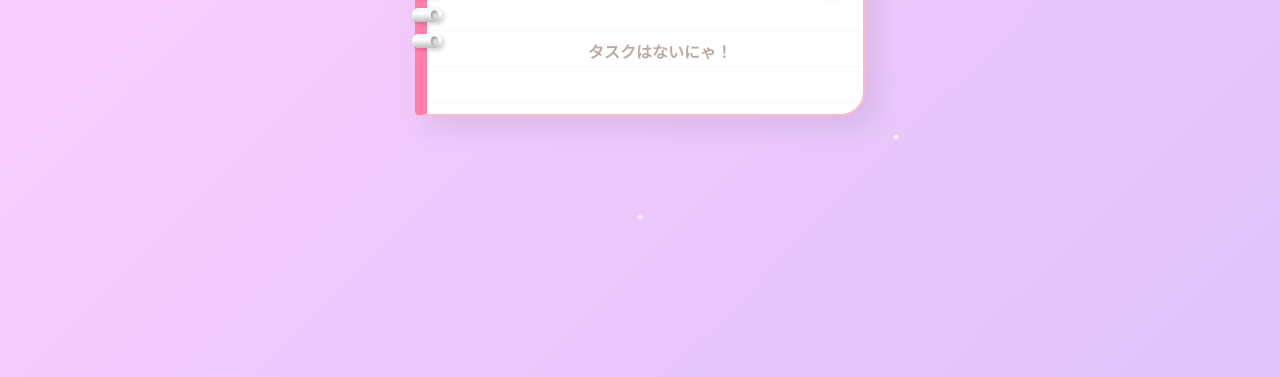
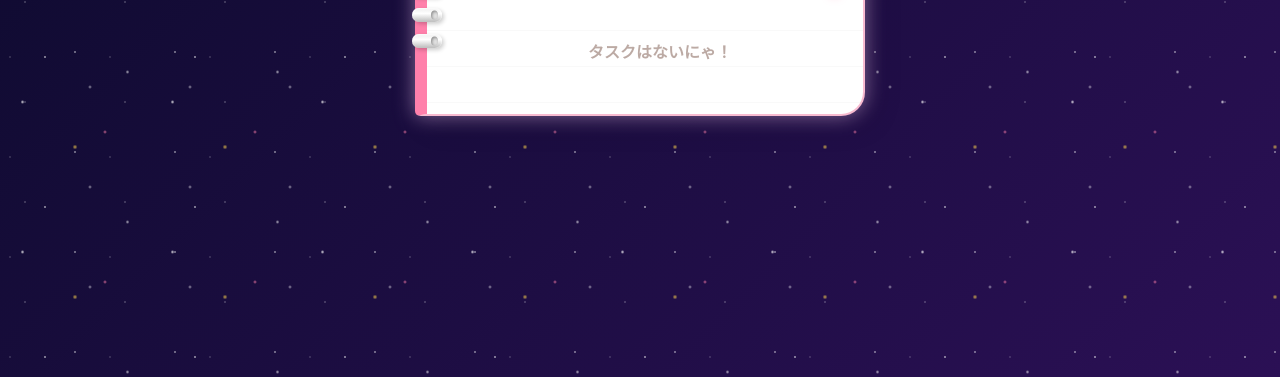
Before and after one commit to tsuntsun4141-yukimi/todo_app, a plain HTML site: page index.html in a window 1280 px wide. Shown: the part 423-800 px from the top of the page. Drawn offline with Linux system fonts and the light colour scheme.

Commit message:
Change background to deep space with twinkling stars

```diff
--- a/style.css
+++ b/style.css
@@ -1,6 +1,6 @@
 :root {
-    --bg-color-1: #ffd1ff;
-    --bg-color-2: #e0c3fc;
+    --bg-color-1: #0a0a2a; /* Deep space navy */
+    --bg-color-2: #2b1055; /* Deep space purple */
     --container-bg: #ffffff;
     --text-color: #5d4037; /* Warm dark brown for a softer look */
     --text-muted: #bcaaa4;
@@ -42,11 +42,34 @@ body {
     pointer-events: none;
     z-index: 0;
     background-image:
-        radial-gradient(circle at 15% 50%, rgba(255, 255, 255, 0.8) 2px, transparent 3px),
-        radial-gradient(circle at 85% 30%, rgba(255, 255, 255, 0.8) 3px, transparent 4px),
-        radial-gradient(circle at 50% 80%, rgba(255, 255, 255, 0.6) 2px, transparent 3px),
-        radial-gradient(circle at 30% 20%, rgba(255, 255, 255, 0.9) 2px, transparent 3px),
-        radial-gradient(circle at 70% 70%, rgba(255, 255, 255, 0.7) 2px, transparent 3px);
+        radial-gradient(2px 2px at 15% 50%, rgba(255, 255, 255, 0.9), transparent),
+        radial-gradient(2px 2px at 85% 30%, rgba(255, 255, 255, 0.7), transparent),
+        radial-gradient(2.5px 2.5px at 50% 80%, rgba(255, 213, 79, 0.8), transparent), /* gold star */
+        radial-gradient(1.5px 1.5px at 30% 20%, rgba(255, 255, 255, 0.9), transparent),
+        radial-gradient(2px 2px at 70% 70%, rgba(255, 128, 171, 0.8), transparent); /* pink star */
+    background-size: 150px 150px;
+    animation: twinkle 4s infinite alternate ease-in-out;
+}
+
+.background-stars::after {
+    content: '';
+    position: absolute;
+    top: 0;
+    left: 0;
+    width: 100%;
+    height: 100%;
+    background-image:
+        radial-gradient(1px 1px at 25% 25%, rgba(255, 255, 255, 0.8), transparent),
+        radial-gradient(1.5px 1.5px at 75% 75%, rgba(255, 255, 255, 0.9), transparent),
+        radial-gradient(1px 1px at 10% 80%, rgba(255, 255, 255, 0.6), transparent),
+        radial-gradient(2px 2px at 90% 10%, rgba(255, 255, 255, 0.7), transparent);
+    background-size: 100px 100px;
+    animation: twinkle 3s infinite alternate-reverse ease-in-out;
+}
+
+@keyframes twinkle {
+    0% { opacity: 0.4; }
+    100% { opacity: 1; }
 }
 
 .todo-container {
```
